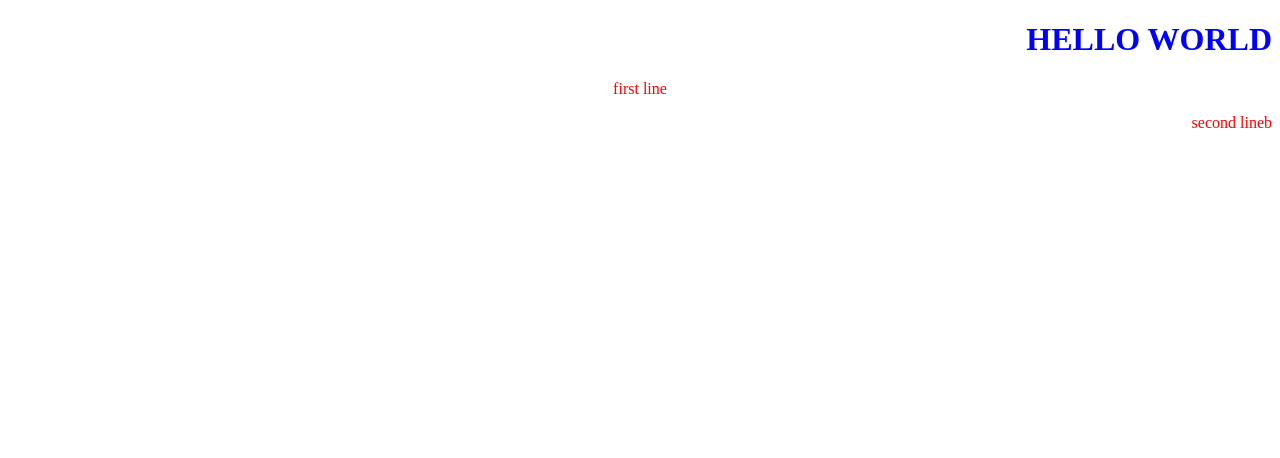
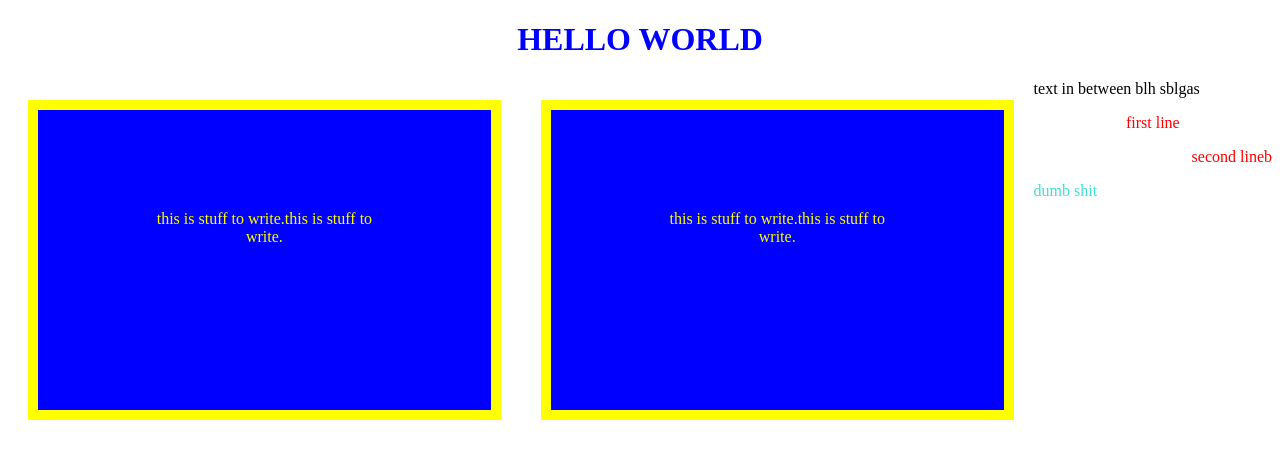
Before and after one commit to Nino-on/relearn, a plain HTML site: page index.html in a window 1280 px wide. Drawn offline with Linux system fonts and the light colour scheme.

Commit message:
adding stuff

```diff
--- a/index.html
+++ b/index.html
@@ -1,26 +1,26 @@
 <!DOCTYPE html>
 <html lang="en">
 <head>
+    <link href="../relearn/style.css"
+    rel="stylesheet"/>
     <title>Hello World</title>
-    <style>
-        h1{
-            color: blue;
-        }
-        p{
-            color:red;
-        }
-        .alignCenter{
-            text-align: center;
-        }
-        .alignRight{
-            text-align: right;
-        }
-    </style>
+
 </head>
 <body>
-    <h1 class="alignRight"
+    <h1 class="alignCenter"
     style="text-transform: uppercase;">Hello World</h1>
+    <div class="square">
+        this is stuff to write.this is stuff to write.
+
+    </div>
+    <span> text in between blh sblgas </span>
+
+    <div class="square">
+        this is stuff to write.this is stuff to write.
+
+    </div>
     <p class="alignCenter">first line</p>
     <p class="alignRight">second lineb</p>
+    <p class="alignLeft">dumb shit</p>
 </body>
 </html>
--- /dev/null
+++ b/style.css
@@ -0,0 +1,35 @@
+h1{
+    color: blue;
+}
+p{
+    color:red;
+}
+.alignCenter{
+    text-align: center;
+}
+.alignRight{
+    text-align: right;
+}
+
+.alignLeft{
+    color: turquoise;
+    text-align: left;
+}
+
+.square{
+    display: inline-block;
+    width: 20%;
+    height:  100px;
+    overflow: scroll;
+    background-color: blue;
+    padding: 100px;
+
+    border-color: yellow;
+    border-style: solid;
+    border-width: 10px;
+    margin: 20px;
+    margin-left: 20px;
+    text-align: center;
+    color: yellow;
+    float: left;
+}
```
Also changed, not shown: images/Bio pic.jpeg (added).
